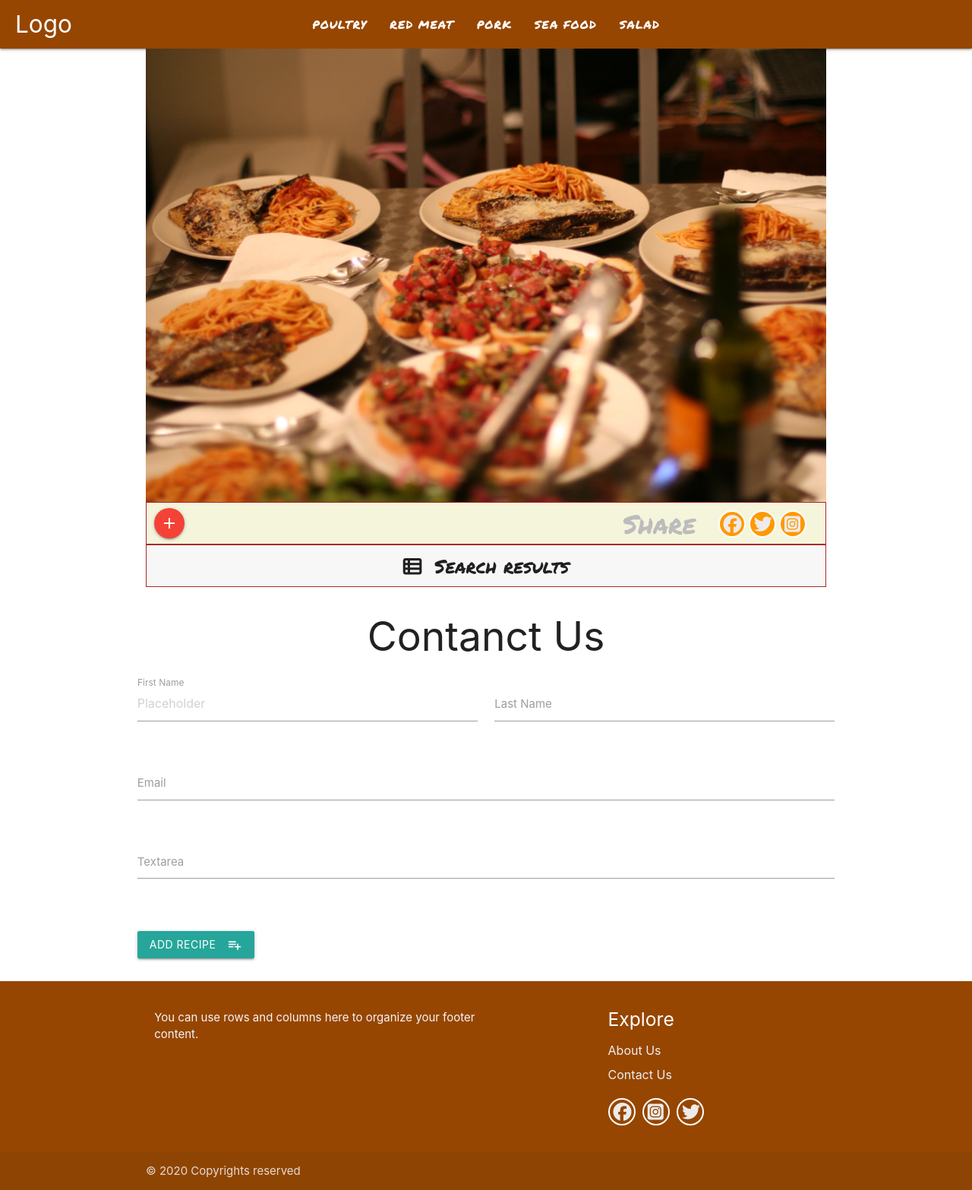
After one commit to rimantascode/MS3-cookbook, a Flask app: page /contact_us in a window 1280 px wide. The commit adds this page. Shown: the whole page at 76% size. Run offline with Flask 2, Linux system fonts and the light colour scheme; some libraries are stand-ins or nearby versions.

Commit message:
added contact-us page and andded form with flashing messages. connected the links about us and contact us to the pages.

```diff
--- a/app.py
+++ b/app.py
@@ -1,10 +1,11 @@
 import os
-from flask import Flask, render_template, redirect, request, url_for
+from flask import Flask, flash, render_template, redirect, request, url_for
 from flask_pymongo import PyMongo
 from bson.objectid import ObjectId
 
 
 app = Flask(__name__)
+app.secret_key = "flashingmessages"
 app.config["MONGO_DBNAME"] = 'cook_book'
 app.config["MONGO_URI"] = os.getenv('MONGO_URI', 'mongodb://localhost')
 
@@ -75,6 +76,24 @@ def about_us():
     return render_template('about_us.html')
 
 
+@app.route('/contact_us')
+def contact_us():
+    return render_template("contact_us.html")
+
+
+@app.route("/contact_us_form", methods=['GET', 'POST'])
+def contact_us_form():
+    error = None
+    if request.method == 'POST':
+        if request.form['first_name'] == "":
+            error = 'You must provide your name'
+        else:
+            flash('{} Success! Thank you for contancting us'.format(
+                request.form['first_name']))
+            return redirect(url_for("contact_us"))
+    return render_template("contact_us.html", error=error)
+
+
 if __name__ == '__main__':
     app.run(host=os.environ.get('IP'),
             port=int(os.environ.get('PORT')),
--- a/static/css/style.css
+++ b/static/css/style.css
@@ -289,8 +289,21 @@ select {
   font-size: 16px !important;
 }
 /* ------------------------------------------------ about_us.html----- */
-.about_us {
+.center-heading {
   text-align: center;
+}
+/* ------------------------------------------------ contact_us.html----- */
+/* ------------------------------------------------ flashed messages----- */
+.flashes {
+  border: 1px solid green;
+  font-size: 14px;
+  color: #f7f7f7;
+  background-color: #0761afb3;
+}
+.error {
+  font-size: 14px;
+  color: #f7f7f7;
+  background-color: #ec373780;
 }
 @media only screen and (max-width: 600px) {
   .card.horizontal .card-image {
--- a/templates/about_us.html
+++ b/templates/about_us.html
@@ -1,6 +1,6 @@
 {% extends 'base.html'%} {% block content %}
 <div class="row">
-  <h2 class="about_us">About Us</h2>
+  <h2 class="center-heading">About Us</h2>
   <div class="col s12">
     <p>
       Lorem ipsum dolor sit amet, consectetur adipisicing elit. Alias illum quam
--- a/templates/base.html
+++ b/templates/base.html
@@ -124,10 +124,18 @@
             <h5 class="white-text">Explore</h5>
             <ul>
               <li class="footer-links">
-                <a class="grey-text text-lighten-3" href="#!">About Us</a>
+                <a
+                  class="grey-text text-lighten-3"
+                  href="{{ url_for('about_us')}}"
+                  >About Us</a
+                >
               </li>
               <li class="footer-links">
-                <a class="grey-text text-lighten-3" href="#!">Contact Us</a>
+                <a
+                  class="grey-text text-lighten-3"
+                  href="{{ url_for('contact_us')}}"
+                  >Contact Us</a
+                >
               </li>
               <div class="circle-around-social-links-footer">
                 <li class="social-footer-links">
@@ -170,6 +178,7 @@
         $(".sidenav").sidenav();
         $(".dropdown-trigger").dropdown();
         $("select").formSelect();
+        $("textarea#message").characterCounter();
       });
       document.addEventListener("DOMContentLoaded", function () {
         var elems = document.querySelectorAll(".fixed-action-btn");
--- /dev/null
+++ b/templates/contact_us.html
@@ -0,0 +1,64 @@
+{%extends 'base.html'%}{%block content%}
+<h2 class="center-heading">Contanct Us</h2>
+<ul class="error">
+  <li>{{error}}</li>
+  </ul>
+    {% with messages = get_flashed_messages() %} {% if messages %}
+    <ul class="flashes">
+      {% for message in messages %}
+      <li>{{ message }}</li>
+      {% endfor %}
+    </ul>
+    {% endif %} {% endwith %} {% block body %}{% endblock %}
+    <form
+      action="{{ url_for('contact_us_form')}}"
+      method="POST"
+      class="col s12"
+    >
+      <div class="row">
+        <div class="row">
+          <div class="input-field col s6">
+            <input
+              placeholder="Placeholder"
+              type="text"
+              class="validate"
+              name="first_name"
+            />
+            <label for="first_name">First Name</label>
+          </div>
+          <div class="input-field col s6">
+            <input id="last_name" type="text" class="validate" />
+            <label for="last_name">Last Name</label>
+          </div>
+        </div>
+        <div class="row">
+          <div class="input-field col s12">
+            <input id="email" type="email" class="validate" />
+            <label for="email">Email</label>
+          </div>
+        </div>
+        <div class="row">
+          <div class="input-field col s12">
+            <textarea
+              id="message"
+              class="materialize-textarea"
+              data-length="120"
+            ></textarea>
+            <label for="message">Textarea</label>
+          </div>
+        </div>
+      </div>
+      <div class="row">
+        <button
+          class="btn waves-effect waves-light"
+          type="submit"
+          name="action"
+        >
+          Add Recipe
+          <i class="material-icons right">playlist_add</i>
+        </button>
+      </div>
+    </form>
+    {% endblock %}
+  </ul>
+</ul>
```
